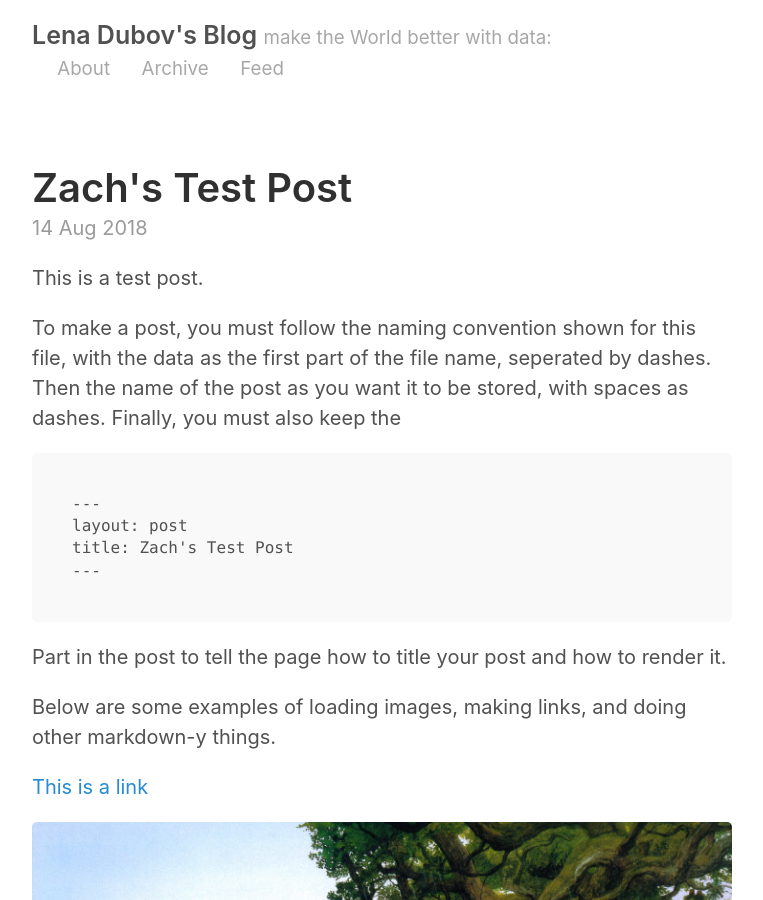
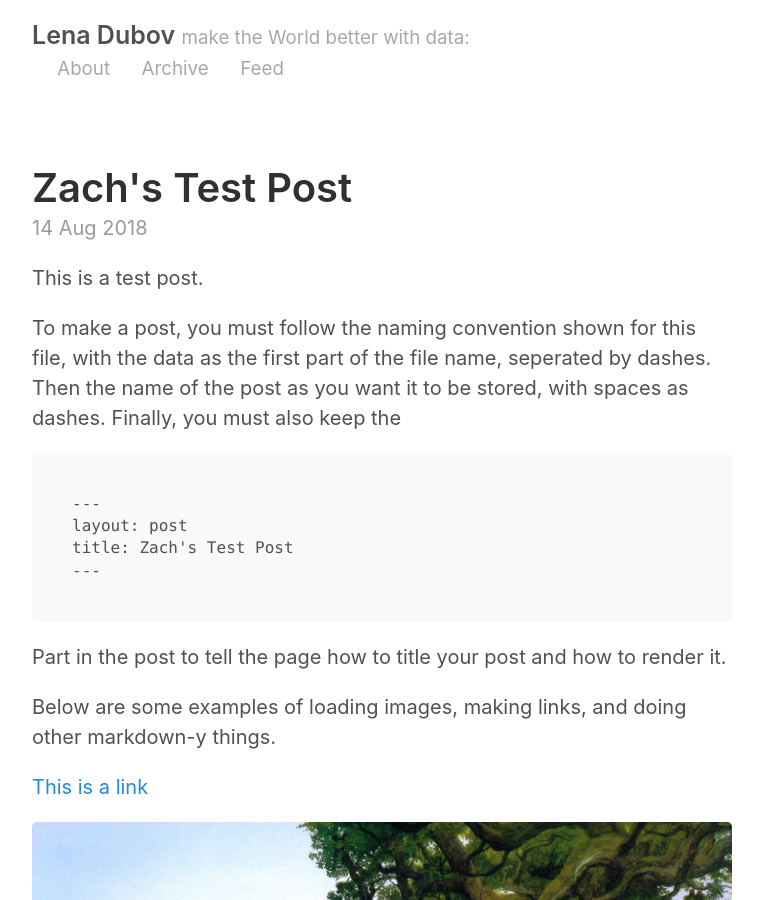
Before and after one commit to elena-du/elena-du.github.io, a Jekyll site: the page built from index.html, in a window 1280 px wide and 900 px high. Shown: the whole window, without its empty margins (258-1021 px from the left). Built offline with Jekyll 4.4.1, drawn with Linux system fonts in a browser that asks for light colours; the list of posts is cut into pages by our own code.

Commit message:
config details

```diff
--- a/_config.yml
+++ b/_config.yml
@@ -2,7 +2,7 @@
 permalink:           pretty
 
 # Setup
-title:               Lena Dubov's Blog
+title:               Lena Dubov
 tagline:             make the World better with data
 url:                 http://elena-du.github.io
 paginate:            2
```
